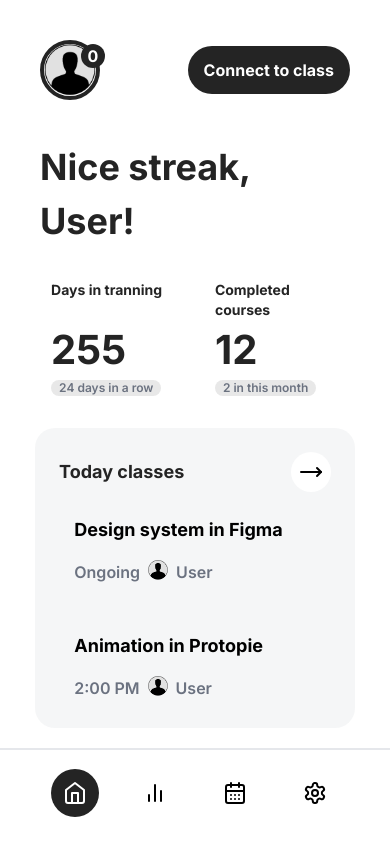
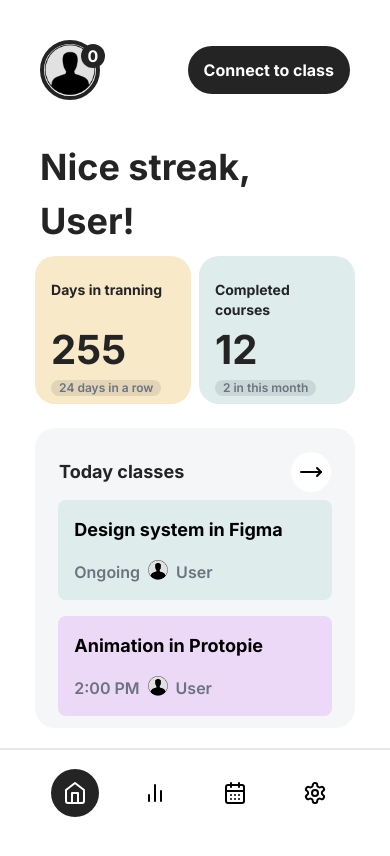
Before and after one commit to felpssdev/education-app, a Next.js app: page / in a window 390 px wide. Shown: the top 856 px of the page. Built offline with nearby package versions, Linux system fonts and the light colour scheme.

Commit message:
fix: resolve bug de cores do tailwind

```diff
--- a/app/components/Card.tsx
+++ b/app/components/Card.tsx
@@ -12,7 +12,7 @@ type CardProps = {
 
 const Card = ({ info: { title, days, streak, color } }: CardProps) => {
   return (
-    <div className={`h-[50%] mt-2 rounded-[20px] p-2 w-[40%] bg-${color} flex flex-col justify-between`}>
+    <div className={`h-[50%] mt-2 rounded-[20px] p-2 w-[40%] bg-main-${color} flex flex-col justify-between`}>
       <h2 className='pt-4 ml-2 font-bold text-main-black text-sm h-10'>{title}</h2>
       <div>
         <h1 className='pt-4 ml-2 font-bold text-main-black text-[40px]'>{days}</h1>
--- a/app/components/ClassesCard.tsx
+++ b/app/components/ClassesCard.tsx
@@ -17,7 +17,7 @@ interface ClassesCardProps {
 
 const ClassesCard = ({ info: { title, icon, status, picture, author, color } }: ClassesCardProps) => {
   return (
-    <div className={`bg-${color} w-[95%] h-[20%] rounded-lg p-4 flex flex-col`}>
+    <div className={`bg-main-${color} w-[95%] h-[20%] rounded-lg p-4 flex flex-col`}>
       <div>
         <p className='font-bold text-lg'>{title}</p>
       </div>
--- a/app/components/TodayClasses.tsx
+++ b/app/components/TodayClasses.tsx
@@ -1,4 +1,3 @@
-'use client'
 import React, { useEffect, useState } from 'react'
 import { MoveRight, Figma, LucideIcon, Chrome } from 'lucide-react'
 import GuestUser from '../../public/guest-user.webp'
@@ -27,7 +26,7 @@ const TodayClasses = () => {
         status: 'Ongoing',
         picture: GuestUser,
         author: 'User',
-        color: 'main-green'
+        color: 'green'
       },
       {
         id: '1002',
@@ -36,7 +35,7 @@ const TodayClasses = () => {
         status: '2:00 PM',
         picture: GuestUser,
         author: 'User',
-        color: 'main-purple'
+        color: 'purple'
       }
     ])
   }, [])
--- a/app/page.tsx
+++ b/app/page.tsx
@@ -22,20 +22,20 @@ export default function Home() {
         title: 'Days in tranning',
         days: '255',
         streak: '24 days in a row',
-        color: 'main-yellow'
+        color: 'yellow'
       },
       {
         id: '10002',
         title: 'Completed courses',
         days: '12',
         streak: '2 in this month',
-        color: 'main-green'
+        color: 'green'
       }
     ])
   }, [])
 
   return (
-    <main className="w-full h-full bg-main-white flex flex-col xs:mb-36">
+    <main className="w-full h-full bg-main-white flex flex-col xxs:mb-36">
       <Hero />
       <h1 className='font-bold text-main-black text-[36px] w-[80%] px-10 xxs:w-[100%]'>Nice streak, User!</h1>
       <div className='flex gap-[2%] justify-center'>
--- a/tailwind.config.js
+++ b/tailwind.config.js
@@ -7,11 +7,6 @@ module.exports = {
   ],
   theme: {
     extend: {
-      backgroundImage: {
-        'gradient-radial': 'radial-gradient(var(--tw-gradient-stops))',
-        'gradient-conic':
-          'conic-gradient(from 180deg at 50% 50%, var(--tw-gradient-stops))',
-      },
       colors: {
         'main-yellow': '#f8e9c8',
         'main-green': '#deecec',
@@ -44,4 +39,5 @@ module.exports = {
     },
   },
   plugins: [],
+  safelist: ['bg-main-yellow', 'bg-main-green', 'bg-main-black', 'bg-main-white', 'bg-main-purple']
 }
```
